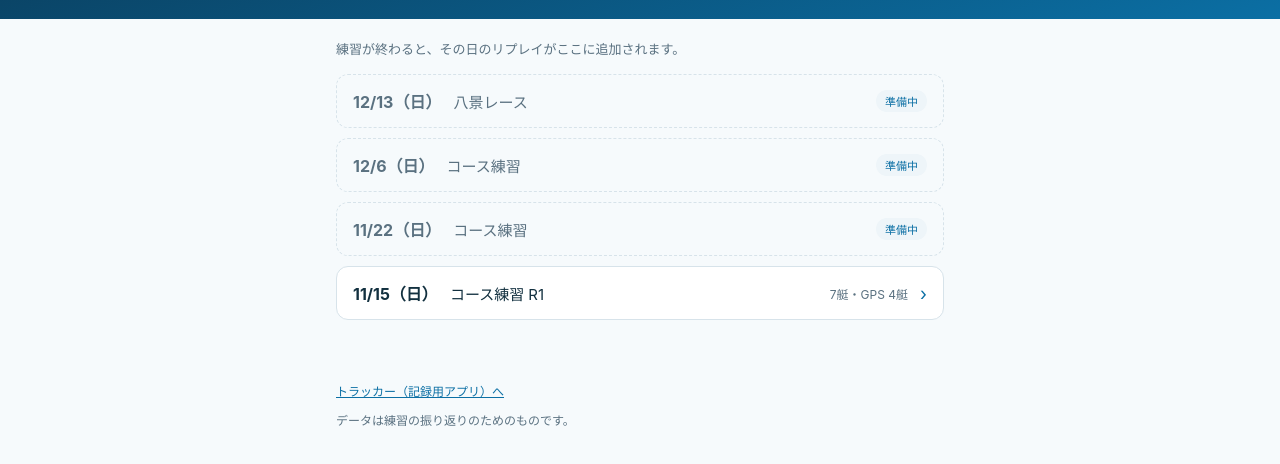
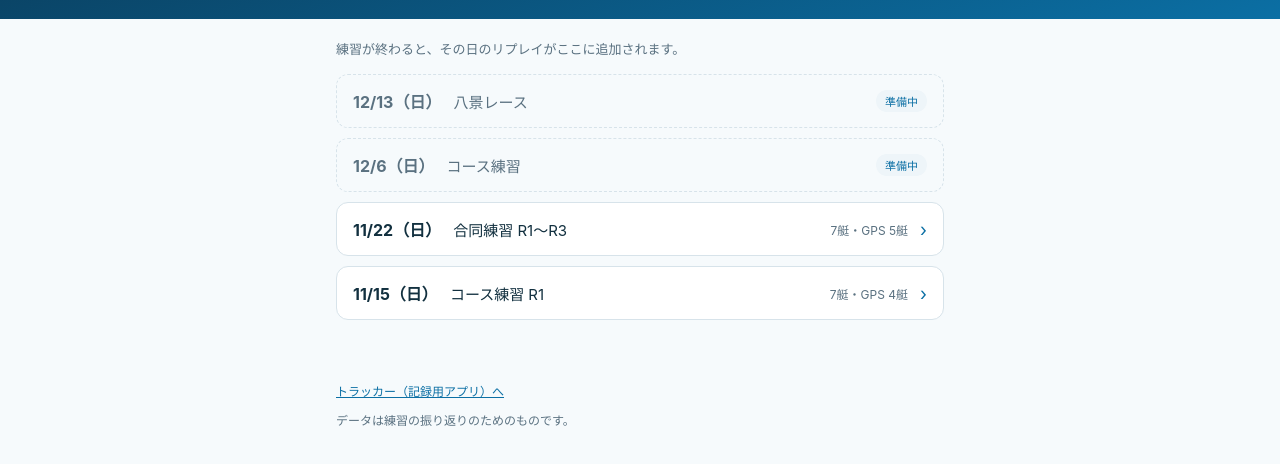
Before and after one commit to yoshimoto241283-blip/snipe-gps-tracker, a plain HTML site: page replays/index.html in a window 1280 px wide. Shown: the part 88-552 px from the top of the page. Drawn offline with Linux system fonts and the light colour scheme.

Commit message:
Add files via upload

```diff
--- a/replays/index.html
+++ b/replays/index.html
@@ -38,7 +38,7 @@
     <!-- 公開済みリプレイはここに新しい順で追加される -->
     <li class="upcoming"><span class="date">12/13（日）</span><span class="title">八景レース</span><span class="badge">準備中</span></li>
     <li class="upcoming"><span class="date">12/6（日）</span><span class="title">コース練習</span><span class="badge">準備中</span></li>
-    <li class="upcoming"><span class="date">11/22（日）</span><span class="title">コース練習</span><span class="badge">準備中</span></li>
+    <li><a href="2026-11-22.html"><span class="date">11/22（日）</span><span class="title">合同練習 R1〜R3</span><span class="meta">7艇・GPS 5艇</span><span class="go">›</span></a></li>
     <li><a href="2026-11-15.html"><span class="date">11/15（日）</span><span class="title">コース練習 R1</span><span class="meta">7艇・GPS 4艇</span><span class="go">›</span></a></li>
   </ul>
 </main>
```
